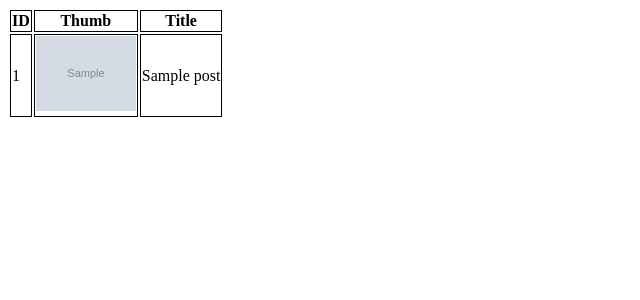
After one commit to NguyenDuyCong/php-mvc-example, a PHP site: template templates/user-show-post.php in a window 1280 px wide. The commit adds this page. Shown: the top 300 px of the page, without its empty margins (0-640 px from the left). Run offline with PHP 8.4, Linux system fonts and the light colour scheme; the template is opened without the code that fills it: most values are stand-ins (such as "Sample title", 1, 10 or a date in 2020); grey boxes marked "Sample" are stand-in pictures.

Commit message:
list posts in user page

```diff
--- a/mvc/controllers/admin-controller.php
+++ b/mvc/controllers/admin-controller.php
@@ -1,9 +1,9 @@
 <?php
 class PostController{
-    function getPost() {
+    function getPosts() {
         require_once("./mvc/models/PostModel.php");
         $model = new PostModel();
-        $posts = $model->getPost();
+        $posts = $model->getPosts();
 
         require_once("./mvc/views/PostView.php");
         $view = new PostView();
--- a/mvc/models/PostModel.php
+++ b/mvc/models/PostModel.php
@@ -22,7 +22,7 @@ class PostModel{
             exit();
         }
     }
-    function getPost(){
+    function getPosts(){
         $result = $this->con->query("SELECT * FROM manage_post");
         $posts = array();
         if($result->num_rows > 0){
--- a/mvc/views/PostView.php
+++ b/mvc/views/PostView.php
@@ -3,5 +3,9 @@ class PostView{
     function ShowAllPost($posts){
         require_once("./templates/posts.php");
     }
+
+    function userShowPosts($posts){
+        require_once("./templates/user-show-post.php");
+    }
 }
 ?>
--- /dev/null
+++ b/templates/user-show-post.php
@@ -0,0 +1,25 @@
+<!DOCTYPE html>
+<html lang="en">
+<head>
+    <meta charset="UTF-8">
+    <meta name="viewport" content="width=device-width, initial-scale=1.0">
+    <title>Document</title>
+</head>
+<body>
+    <table>
+        <tr>
+            <th style="border: 1px solid black">ID</th>
+            <th style="border: 1px solid black">Thumb</th>
+            <th style="border: 1px solid black">Title</th>
+        </tr>
+        <?php foreach ($posts as $post):?>
+            <tr>
+                <td style="border: 1px solid black"><?php echo $post['id']?></td>
+                <td style="border: 1px solid black"><img src="<?php echo "assets/images/".$post['image']?>" width="100px;" alt=""></td>
+                <td style="border: 1px solid black"><?php echo $post['title']?></td>
+            </tr>
+        <?php endforeach;?>
+    </table>
+
+</body>
+</html>
```
Also changed, not shown: index.php (+10 -3 lines), mvc/controllers/user-controller.php (added, +13 -0 lines), readme.md.
